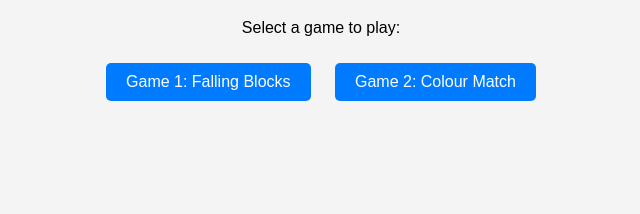
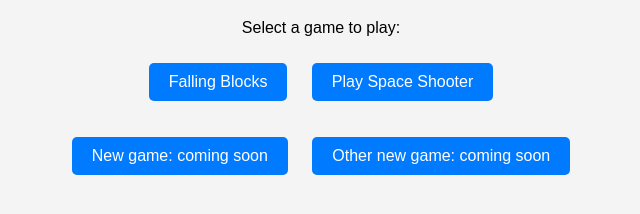
Before and after one commit to k900dev/k900dev.github.io, a plain HTML site: page index.html in a window 1280 px wide. Shown: the part 118-332 px from the top of the page, without its empty margins (319-959 px from the left). Drawn offline with Linux system fonts and the light colour scheme.

Commit message:
Update index.html

```diff
--- a/index.html
+++ b/index.html
@@ -30,7 +30,10 @@
 <body>
   <h1>👁 Amblyopia Training Games</h1>
   <p>Select a game to play:</p>
-  <a href="game1/index.html">Game 1: Falling Blocks</a>
-  <a href="game2/index.html">Game 2: Colour Match</a>
+  <a href="game1/index.html">Falling Blocks</a>
+  <a href="game2/index.html">Play Space Shooter</a>
+  <p>
+  <a href="game3/index.html">New game: coming soon</a>
+  <a href="game4/index.html">Other new game: coming soon</a>
 </body>
 </html>
```
